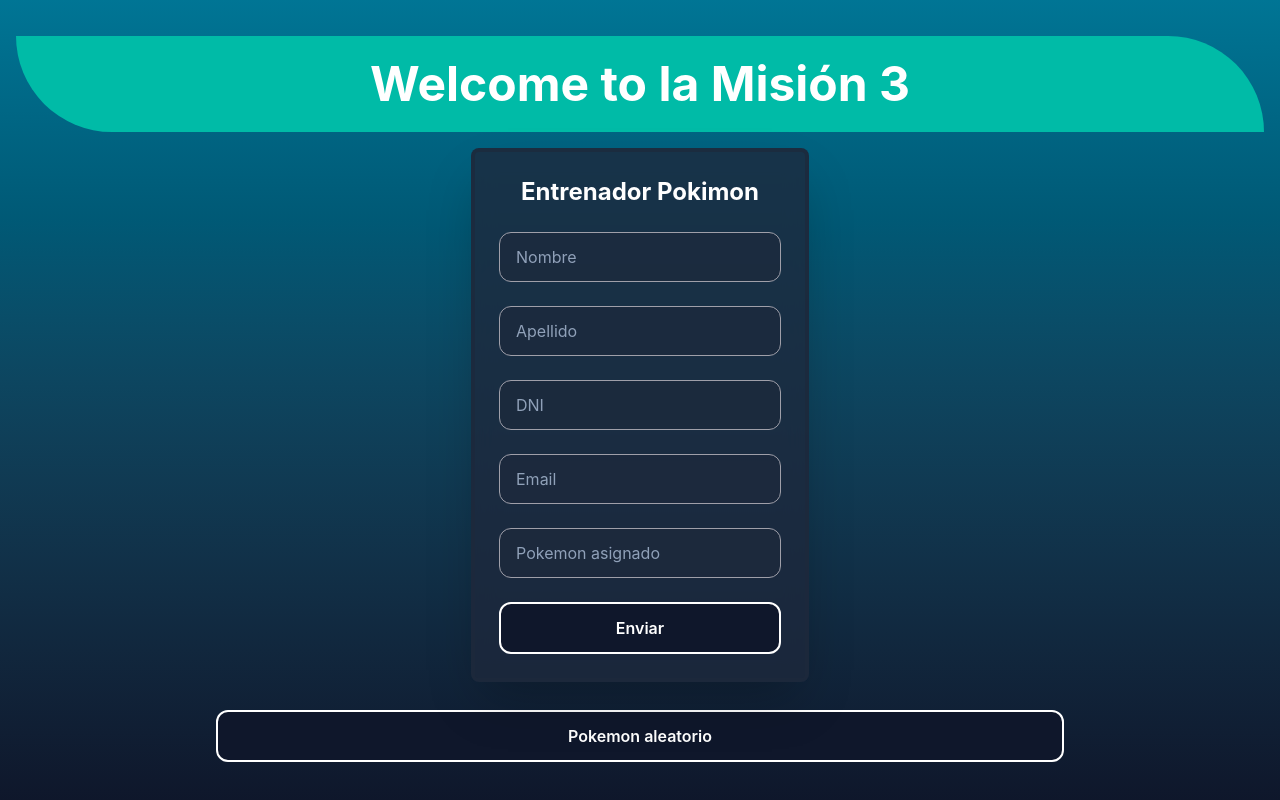
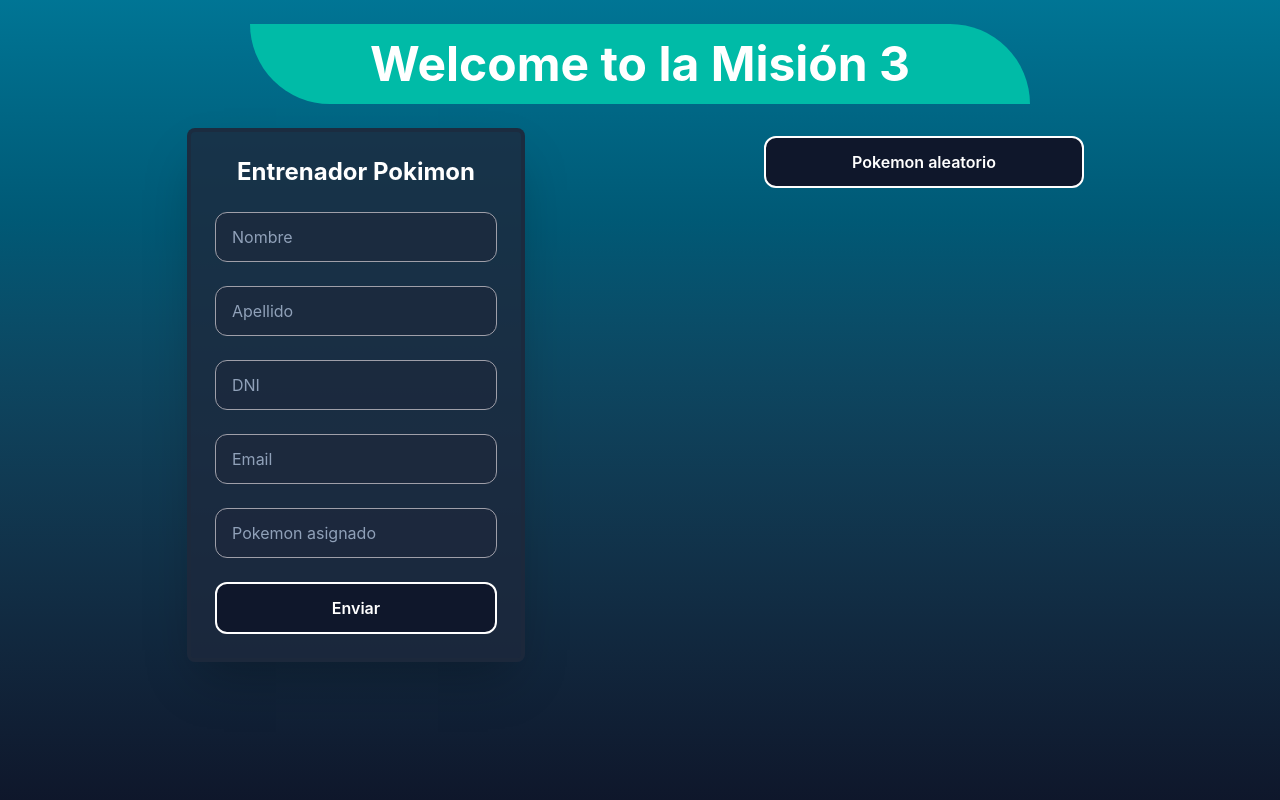
Before and after one commit to yoherman2076/Mision3, a Vue app: page / in a window 1280 px wide. Built offline with nearby package versions, Linux system fonts and the light colour scheme; no server answers.

Commit message:
style: finish the style of the app

```diff
--- a/src/App.vue
+++ b/src/App.vue
@@ -1,13 +1,19 @@
 <template>
-    <main class="min-h-screen bg-linear-to-b from-cyan-700 to-slate-900 text-white py-5">
-      <h1 class="bg-teal-500 rounded-se-full rounded-es-full text-5xl font-bold text-center py-6 m-4">Welcome to la Misión 3</h1>
-      <div class="max-w-4xl mx-auto px-6 space-y-5">
-        <!-- formulario -->
-        <Form @submit-form="receiveData" />
+    <main class="min-h-screen bg-linear-to-b from-cyan-700 to-slate-900 text-white py-2">
+      <div class="max-w-6xl mx-auto px-6 mb-6 mt-4 flex items-center justify-center">
+        <h1 class= "bg-teal-500 max-w-4xl rounded-es-full rounded-se-full text-5xl font-bold text-center px-30 py-4 ">Welcome to la Misión 3</h1>
+      </div>
 
-        <!-- Botón randomizador y la info del bicho-->
-        <RandomButton @random-click="getRandomPokemon" />
-        <PokimonInfo :loading="loading" :pokemon="pokemon" :pokerror="pokerror"/>
+      <div class="max-w-6xl mx-auto grid grid-cols-1 md:grid-cols-2 gap-8 px-6">
+        <div>
+          <!-- formulario -->
+          <Form @submit-form="receiveData" />
+        </div>
+        <div class="flex flex-col items-center ">
+          <RandomButton @random-click="getRandomPokemon" class="max-w-xs" />
+          <!-- Botón randomizador y la info del bicho-->
+          <PokimonInfo :loading="loading" :pokemon="pokemon" :pokerror="pokerror"/>
+        </div>
       </div>
     </main>
 </template>
--- a/src/components/Form.vue
+++ b/src/components/Form.vue
@@ -2,7 +2,7 @@
 <!-- Formulario formularioso. Simplemente se puede escribir y cuando se le da a enviar se vacían los campos. -->
     <div class="flex justify-center">
         <form @submit.prevent="sendDatos"
-            class="mx-auto flex max-w-md flex-col border-4 bg-slate-800/80 backdrop-blur-md rounded-lg shadow-2xl p-6 space-y-6 border-slate-800/70">
+            class="mx-auto flex max-w-md flex-col border-4 bg-slate-800/80 rounded-lg shadow-2xl p-6 space-y-6 border-slate-800/70">
             <div class="text-center">
                 <h2 class="text-2xl font-bold text-white">
                     Entrenador Pokimon
--- a/src/components/RandomButton.vue
+++ b/src/components/RandomButton.vue
@@ -1,13 +1,11 @@
 <template>
 <!-- Este sería el trigger hace una llamada a que es la que luego se utiliza
 en el App.vue para llamar a la función.  -->
-  <div class="flex justify-center">
     <BaseButton @click="$emit('random-click')"
-      class="bg-blue-600 hover:bg-blue-700 text-white font-semibold px-6 py-3 mt-2 rounded-lg min-w-45 transition"
+      class="bg-blue-600 hover:bg-blue-700 text-white font-semibold px-6 py-3 mt-2 rounded-lg min-w-45 transition hover:scale-[1.02] hover:shadow-cyan-500/40 active:scale-100"
     >
       Pokemon aleatorio
     </BaseButton>
-  </div>
 </template>
 
 <script setup lang="ts">
```
